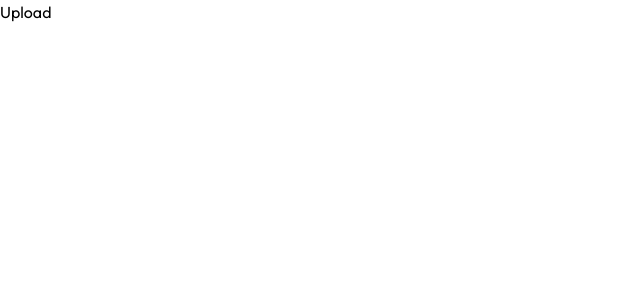
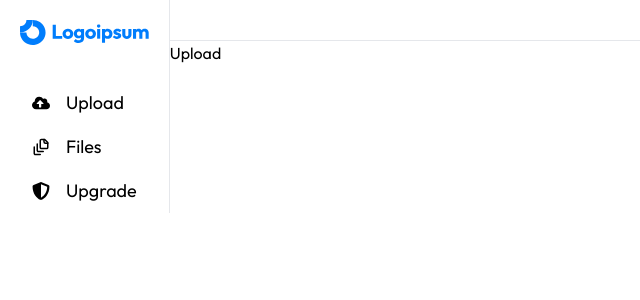
Before and after one commit to Eshu-M/file-sharing-app, a Next.js app: page /upload in a window 1280 px wide. Shown: the top 300 px of the page, without its empty margins (0-640 px from the left). Built offline with nearby package versions, Linux system fonts and the light colour scheme.

Commit message:
finished the sidebar in mobile device

```diff
--- a/app/(dashboard)/(routes)/files/page.jsx
+++ b/app/(dashboard)/(routes)/files/page.jsx
@@ -4,7 +4,6 @@ import React from 'react'
 function Files() {
   return (
     <div>Files
-       <UserButton afterSignOutUrl="/"/>
     </div>
   )
 }
--- /dev/null
+++ b/app/(dashboard)/_components/HeaderTop.jsx
@@ -0,0 +1,24 @@
+'use client'
+import { UserButton } from '@clerk/nextjs'
+import Image from 'next/image';
+import React, { useContext } from 'react'
+import { IoMdMenu } from "react-icons/io";
+import {  useSideMenu } from '../layout';
+
+function HeaderTop() {
+  const { sideBar, setSideBar } = useSideMenu();
+
+  return (
+    <div className='flex justify-between md:justify-end border-b p-5 items-center'>
+      <div className='md:hidden'>
+        <IoMdMenu className='text-xl' onClick={() => setSideBar(!sideBar)} />
+      </div>
+      <Image src={'/logo.svg'} width={150} height={100} className='md:hidden' />
+      <div className=''>
+        <UserButton afterSignOutUrl="/" />
+      </div>
+    </div>
+  );
+}
+
+export default HeaderTop;
--- /dev/null
+++ b/app/(dashboard)/_components/SideNav.jsx
@@ -0,0 +1,55 @@
+'use client'
+import React, { createContext, useContext, useState } from 'react'
+import { FaCloudUploadAlt } from "react-icons/fa";
+import { LuFileStack } from "react-icons/lu";
+import { FaShieldAlt } from "react-icons/fa";
+import Link from 'next/link';
+import Image from 'next/image';
+import {  useSideMenu } from '../layout';
+// ... (your imports)
+
+    function SideNav() {
+      const { sideBar } = useSideMenu();
+
+      const menuList=[
+        {
+            id:1,
+            name:'Upload',
+            icon:<FaCloudUploadAlt/>,
+            path:"/upload"
+        },
+        {
+            id:2,
+            name:'Files',
+            icon:<LuFileStack/>,
+            path:"/files"
+        },
+        {
+            id:3,
+            name:'Upgrade',
+            icon:<FaShieldAlt/>,
+            path:"/upgrade"
+        }
+    ]
+      const [activeState, setActiveState] = useState(0);
+
+      return (
+        <div className={`md:flex flex-col gap-4 border-r ${sideBar ? 'flex' : 'hidden'}`}>
+          <div className='p-5'>
+            <Image src={'/logo.svg'} width={150} height={100} />
+          </div>
+          <div className='w-full'>
+            {menuList.map((menu) => (
+              <div key={menu.id} className='flex flex-col px-3 py-1'>
+                <Link href={menu.path} className={`flex gap-4 text-lg  pt-1 pb-1 pl-5 pr-5 w-full items-center hover:bg-gray-200 rounded-lg ${activeState == menu.id ? 'text-blue-500 bg-white' : null}`} onClick={() => setActiveState(menu.id)}>
+                  {menu.icon}
+                  <p>{menu.name}</p>
+                </Link>
+              </div>
+            ))}
+          </div>
+        </div>
+      );
+    }
+
+    export default SideNav;
--- a/app/(dashboard)/layout.jsx
+++ b/app/(dashboard)/layout.jsx
@@ -1,9 +1,38 @@
-import React from 'react'
+'use client'
+// 'use client'
+import React, { createContext, useContext, useState } from 'react';
+import SideNav from './_components/SideNav';
+import HeaderTop from './_components/HeaderTop';
 
-function layout({children}) {
+// Create a context for managing the sidebar state
+export const SideMenuContext = createContext();
+
+// Custom hook to use the context
+export const useSideMenu = () => useContext(SideMenuContext);
+
+function Layout({ children }) {
+  // State to manage the sidebar visibility
+  const [sideBar, setSideBar] = useState(false);
+
+  // Context value with state and setter
+  const sideMenu = {
+    sideBar,
+    setSideBar,
+  };
+
   return (
-    <div>{children}</div>
-  )
+    <SideMenuContext.Provider value={sideMenu}>
+      <div className='flex'>
+        <div className={`h-full inset-1 z-50 md:flex flex-col ${sideBar ? 'flex' : 'hidden'}`}>
+          <SideNav />
+        </div>
+        <div className='w-full'>
+          <HeaderTop />
+          {children}
+        </div>
+      </div>
+    </SideMenuContext.Provider>
+  );
 }
 
-export default layout
+export default Layout;
--- /dev/null
+++ b/app/(dashboard)/upgrade/page.jsx
@@ -0,0 +1,9 @@
+import React from 'react'
+
+function Upgrade() {
+  return (
+    <div>Upgrade</div>
+  )
+}
+
+export default Upgrade
```
